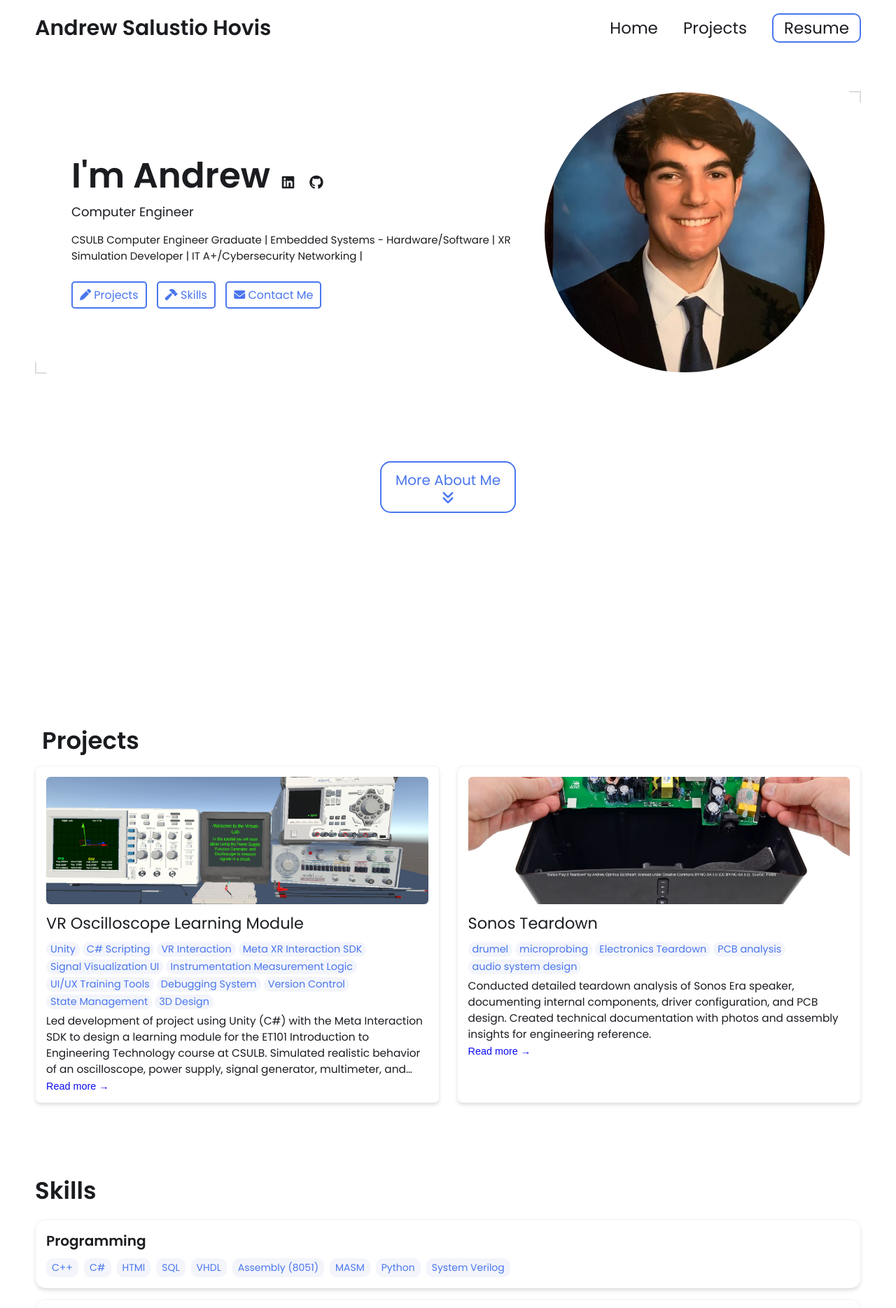
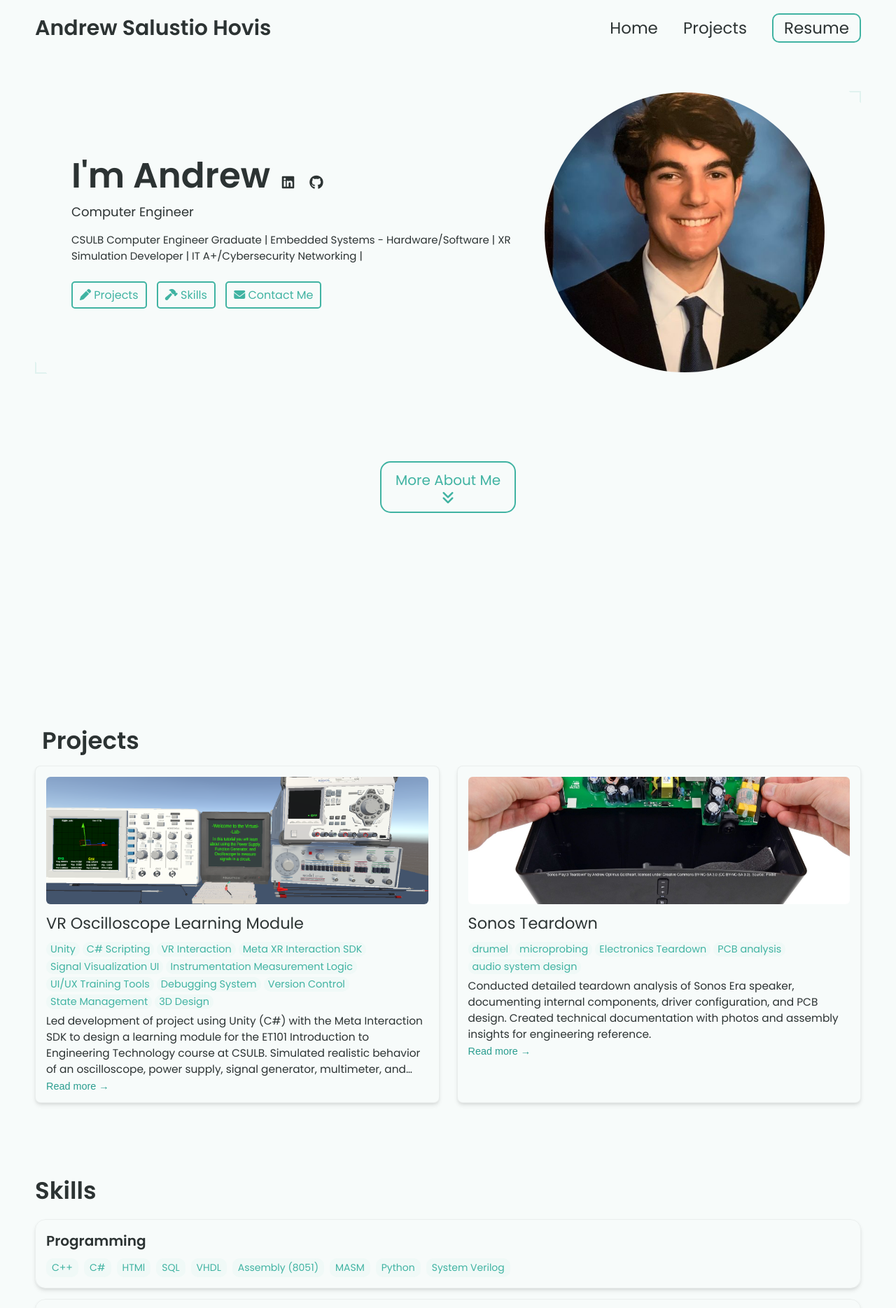
Before and after one commit to shleepio/ashovis24.github.io, a Jekyll site: the page built from index.html, in a window 1280 px wide. Shown: the top 1869 px of the page at 70% size. Built offline with Jekyll 4.4.1, drawn with Linux system fonts in a browser that asks for light colours.

Commit message:
update 4

```diff
--- a/_config.yml
+++ b/_config.yml
@@ -1,10 +1,3 @@
-# Welcome to Jekyll!
-#
-# This config file is meant for settings that affect your whole blog, values
-# which you are expected to set up once and rarely edit after that. If you find
-# yourself editing this file very often, consider using Jekyll's data files
-# feature for the data you need to update frequently.
-
 # Main Page Setup
 
 title: Welcome # This is what shows up in the tab of the browser
@@ -29,7 +22,7 @@ resume-url: /assets/resume/resume.pdf
 # Set up external links - this will show up as small icons next to your name.
 
 external-links:    # input only your own url slug. The icons with missing entries will not appear.
-  linkedin: www.linkedin.com/in/ashovis
+  linkedin: https://www.linkedin.com/in/ashovis/
   github: https://github.com/shleepio/ashovis24.github.io
   #stackoverflow:      # https://stackoverflow.com/users/{your url slug}
   #medium:            # https://medium.com/@{your url slug}
@@ -106,12 +99,12 @@ skills:
 
 # Active theme (Updatethis to switch themes). Make sure to keep the indentation the samne.
 colors: # this is the basic theme
-  text: "#1a1c20"
-  border: "#ddd"
-  link: "#4a76ee"
-  highlight: "#0c0cf2"
-  background: "#ffffff"
-  light_background: "#f3f5fb"
+  text: "#2c3333"
+  border: "#e0f2ef"
+  link: "#40b3a2"
+  highlight: "#2a9d8f"
+  background: "#f7fbfa"
+  light_background: "#f0f9f7"
 
 # A few examples.
 basic theme:
```
Also changed, not shown: README.md.
